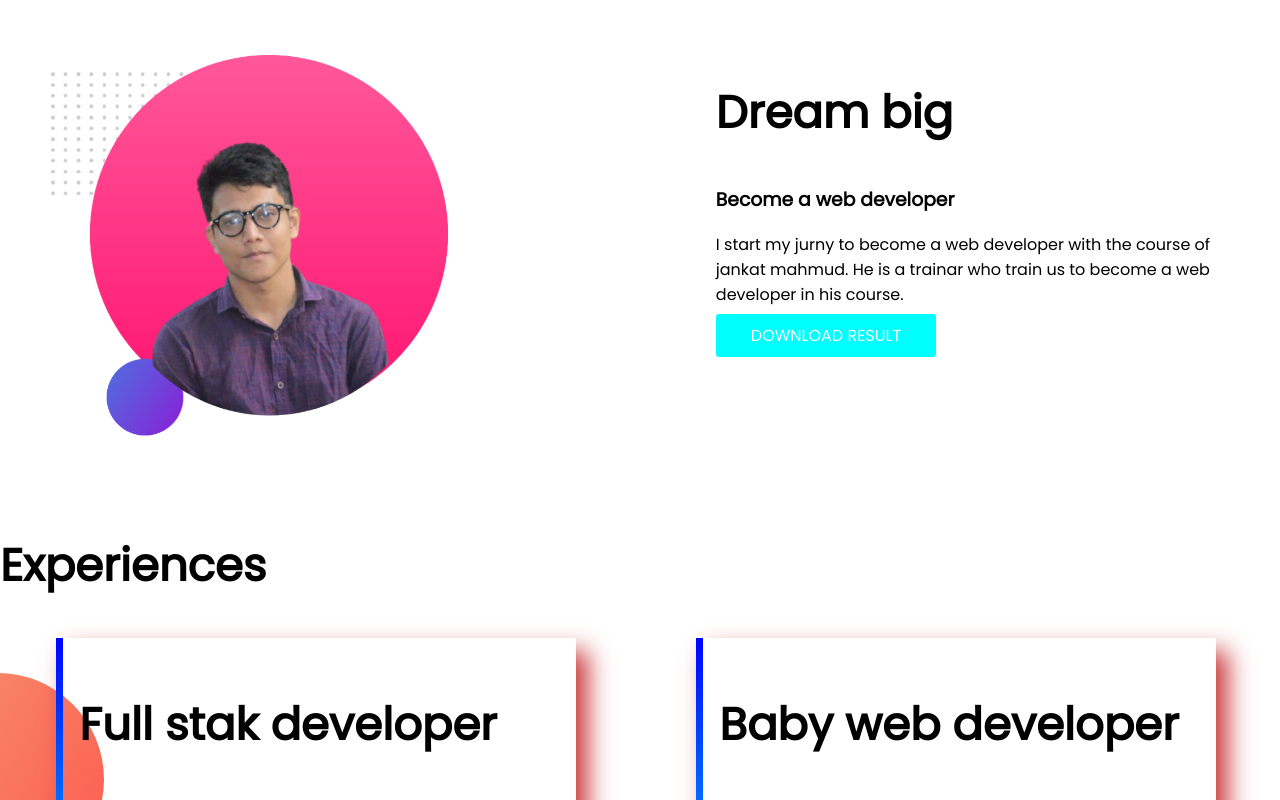
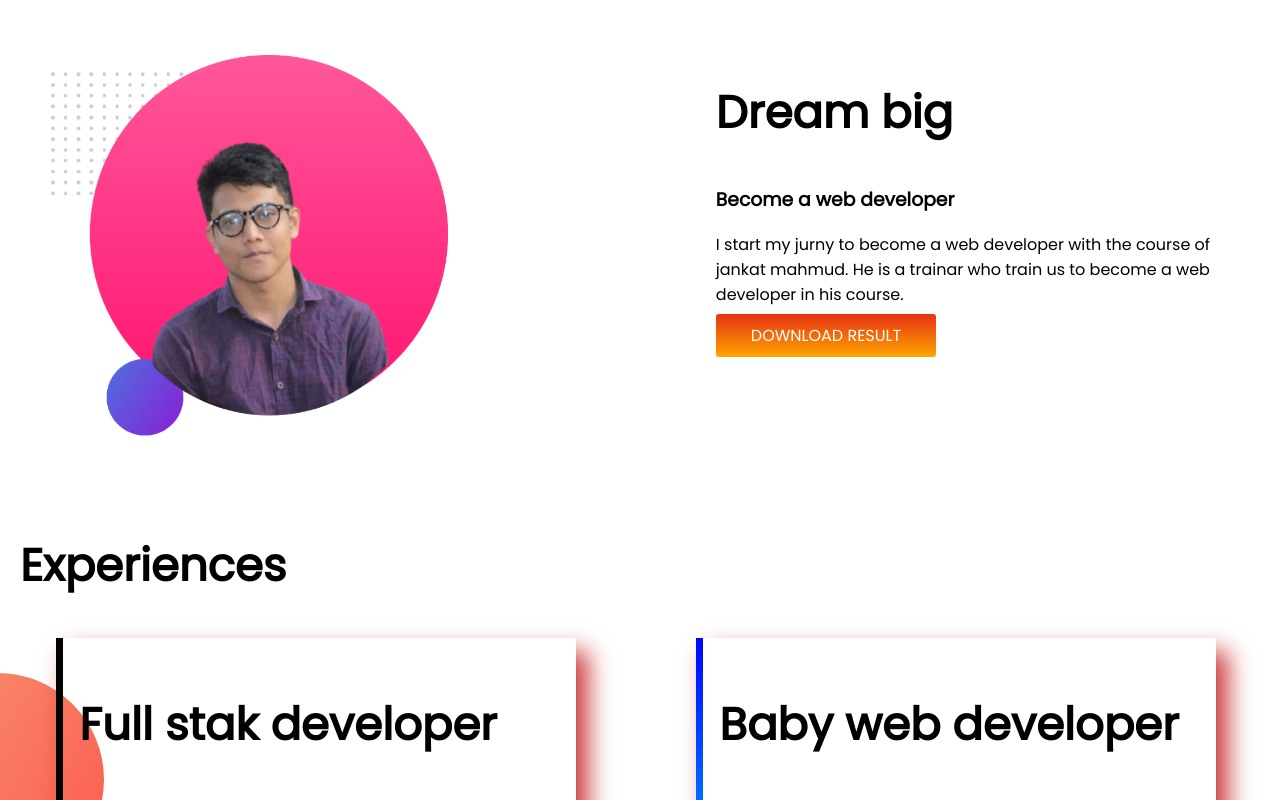
Before and after one commit to tanvirhossains/developer-tanvir, a plain HTML site: page index.html in a window 1280 px wide. Shown: the part 641-1441 px from the top of the page. Drawn offline with Linux system fonts and the light colour scheme.

```diff
--- a/index.html
+++ b/index.html
@@ -22,8 +22,9 @@
                 career as good a web developer and so that he can help the poor. However , now he is working so hard to
                 reach the his destination and make a good career.so please pray for him so that he can reach his finish
                 line aptly.Thank you to read this .</p>
-            <a class="link-button" href="http://www.linkedin.com/in/tanvir-hossain-1a35b6212" target="_blank">HIRE ME Now
-               </a>
+            <a class="link-button" href="http://www.linkedin.com/in/tanvir-hossain-1a35b6212" target="_blank">HIRE ME
+                Now
+            </a>
         </div>
         <div class="one">
             <img src="images/tpic.png" alt="tanvir pic">
@@ -45,7 +46,7 @@
 
 
     <section class="experience">
-        <h1>Experiences</h1>
+        <h1 style="margin-left: 20px;">Experiences</h1>
         <div class="container">
             <div id="ex-box1-border-color" class="experience-part">
                 <h1>Full stak developer</h1>
--- a/style.css
+++ b/style.css
@@ -24,8 +24,7 @@ h1{
 .link-button{
     text-decoration: none;
     border: 1 solid blue;
-    /* background-image: linear-gradient(rgb(230, 50, 19), orange); */
-    background-color: aqua;
+    background-image: linear-gradient(rgb(230, 50, 19), orange);
     border-radius: 3px;
     padding: 10px 35px;
     color: white;
@@ -68,7 +67,8 @@ h1{
     border-left: 7px solid;
 }
 #ex-box1-border-color{
-    border-image: linear-gradient(blue, cyan);
+    /* border-image: linear-gradient(blue, cyan); */
+    border-image: blue;
     border-image-slice: 7;
     border-left: 7px solid;
 }
```
